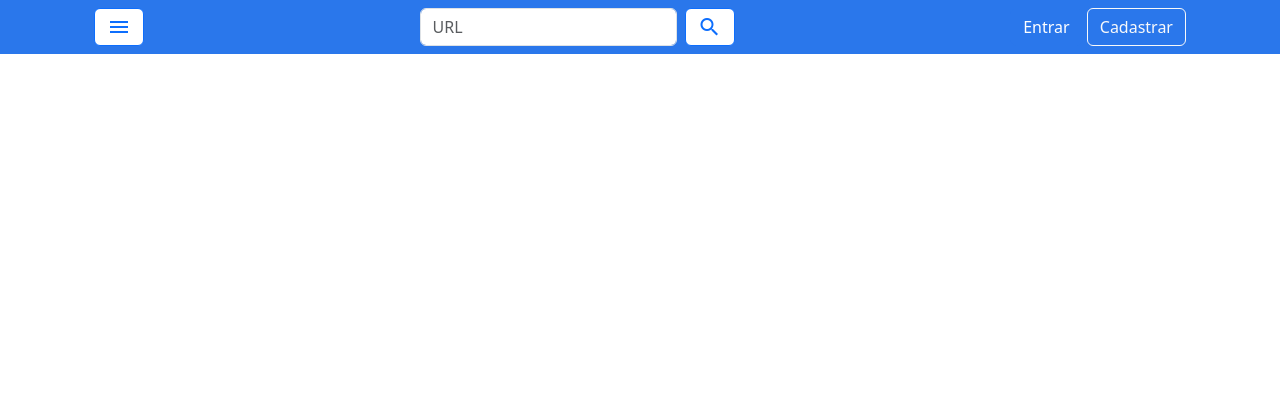
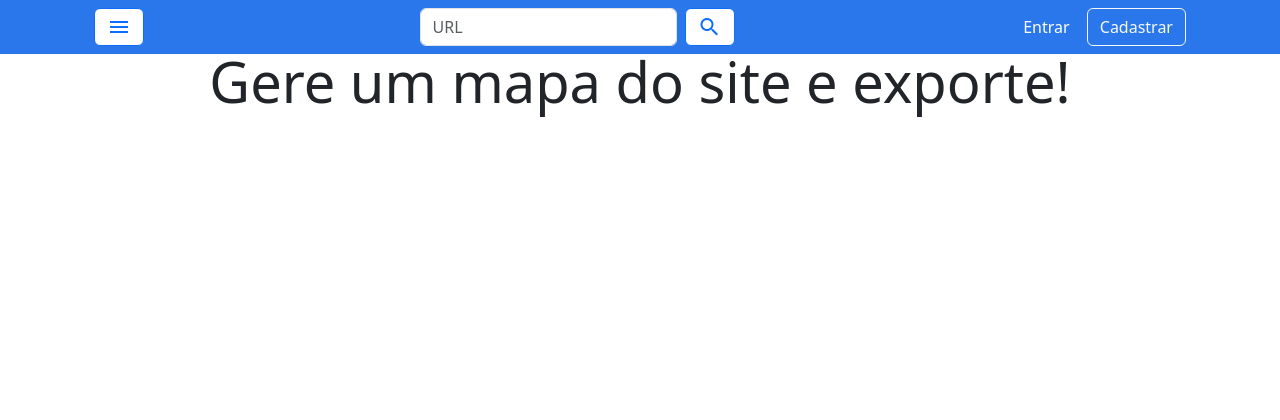
Before and after one commit to LeticiaKOSilva/Gerador-de-mapa-de-site, a Django app: page /homePage/ in a window 1280 px wide. Shown: the top 420 px of the page. Run offline with Django 4.2, Linux system fonts and the light colour scheme; some libraries are stand-ins or nearby versions.

Commit message:
Atualização página de aprensetação.

```diff
--- a/homePage/templates/homePage/homePage.html
+++ b/homePage/templates/homePage/homePage.html
@@ -14,7 +14,7 @@
     <link rel="preconnect" href="https://fonts.gstatic.com" crossorigin>
     <link href="https://fonts.googleapis.com/css2?family=Raleway:wght@200;300;400&display=swap" rel="stylesheet">
     <link href="https://fonts.googleapis.com/icon?family=Material+Icons" rel="stylesheet">
-    <title>Hello, world!</title>
+    <title>Apresentação</title>
   </head>
   <body>
     <header class="fixed-top">
@@ -48,6 +48,18 @@
         </nav>
     </header>
 
+    <section>
+        <div class="container">
+            <div class="row">
+                <div class="col-sm">
+                    <h1 class="display-4 mt-5 text-center">Gere um mapa do site e exporte!</h1>
+                </div>
+            </div>
+        </div>
+    </section>
+
+
+
     <script src="https://code.jquery.com/jquery-3.2.1.slim.min.js" integrity="sha384-KJ3o2DKtIkvYIK3UENzmM7KCkRr/rE9/Qpg6aAZGJwFDMVNA/GpGFF93hXpG5KkN" crossorigin="anonymous"></script>
     <script src="https://cdn.jsdelivr.net/npm/popper.js@1.12.9/dist/umd/popper.min.js" integrity="sha384-ApNbgh9B+Y1QKtv3Rn7W3mgPxhU9K/ScQsAP7hUibX39j7fakFPskvXusvfa0b4Q" crossorigin="anonymous"></script>
 
```
